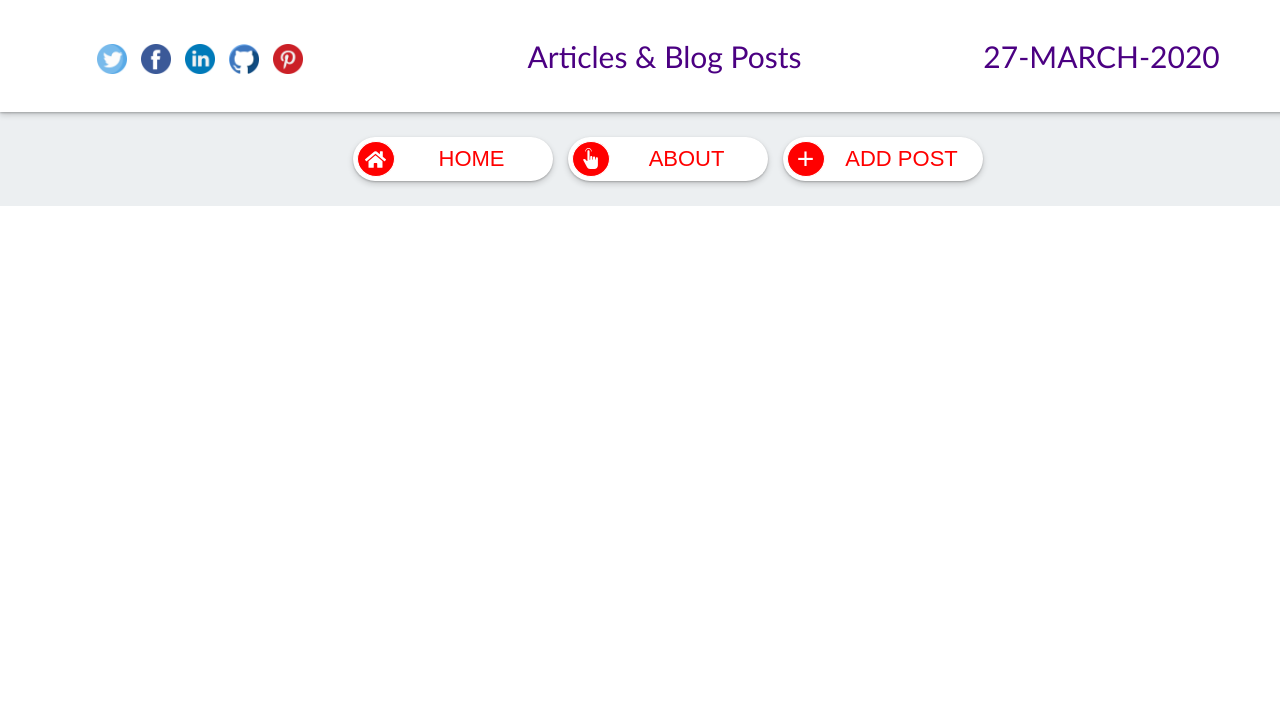
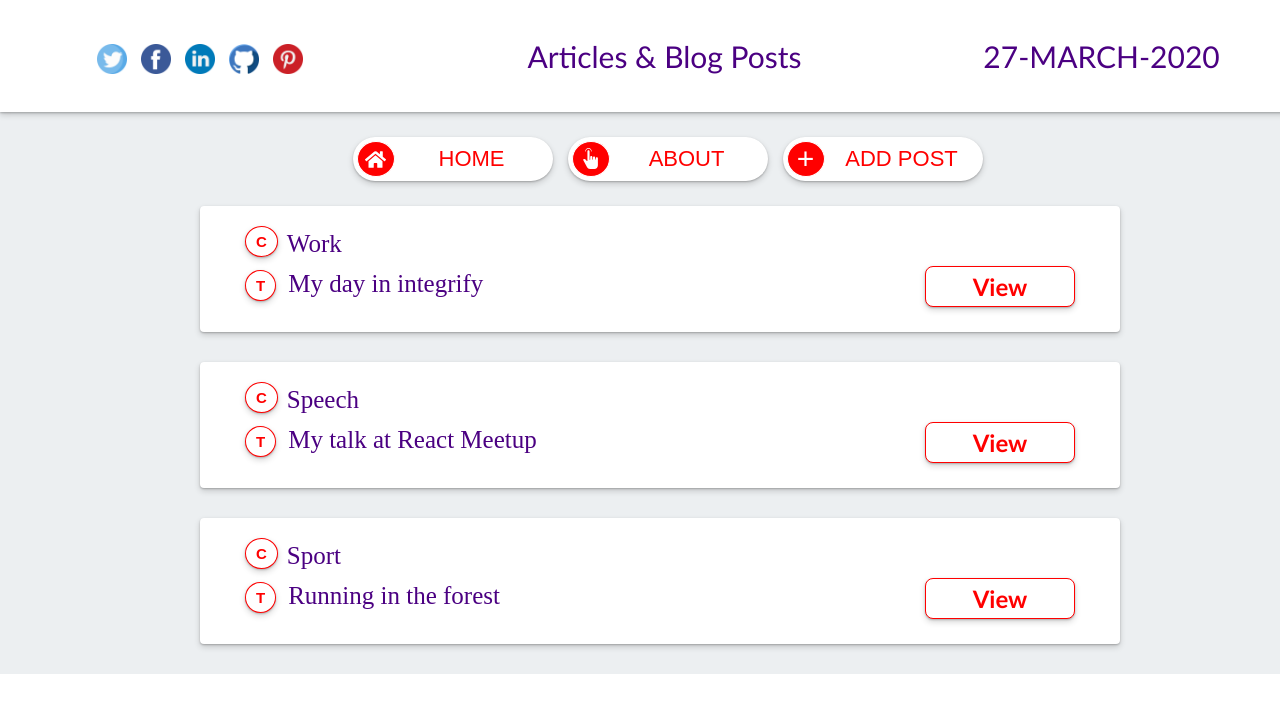
Before and after one commit to stbugyei/bloggApp, a React (Create React App) app: page / in a window 1280 px wide. Shown: the top 712 px of the page. Built offline with nearby package versions, Linux system fonts and the light colour scheme.

Commit message:
home page link changed

```diff
--- a/src/App.js
+++ b/src/App.js
@@ -75,7 +75,7 @@ class App extends Component {
     this.setState({
       articles: articles
     })
-  };
+  };z
 
 
   //==========Function to delete deletepost ========
@@ -102,9 +102,9 @@ class App extends Component {
               <Header />
               <Route
                 exact
-                path="/Post"
+                path="/"
                 render={() =>
-                  <Post
+                  < Post
                     {...this.props}
                     articles={this.state.articles}
                     delPost={this.delPost} />}
--- a/src/components/editPost2.js
+++ b/src/components/editPost2.js
@@ -67,7 +67,7 @@ export class EditPost extends Component {
 
     render() {
         //  console.log(this.props.article)
-        //console.log(this.state)
+        //zconsole.log(this.state)
         // console.log(this.props.articles[0])
         // const { title, category, content } = this.props.articles[0]
         // console.log(this.props.editPost)
```
